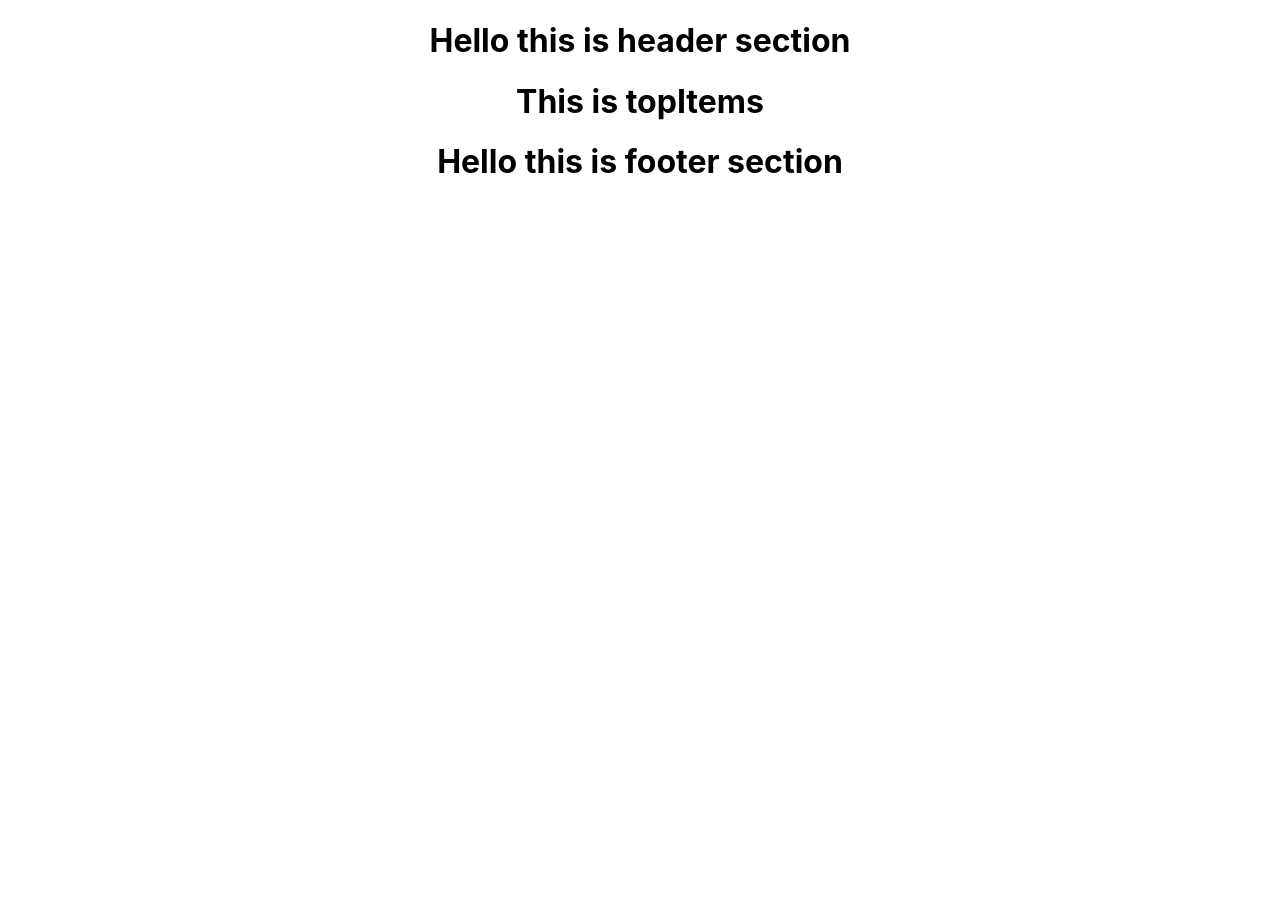
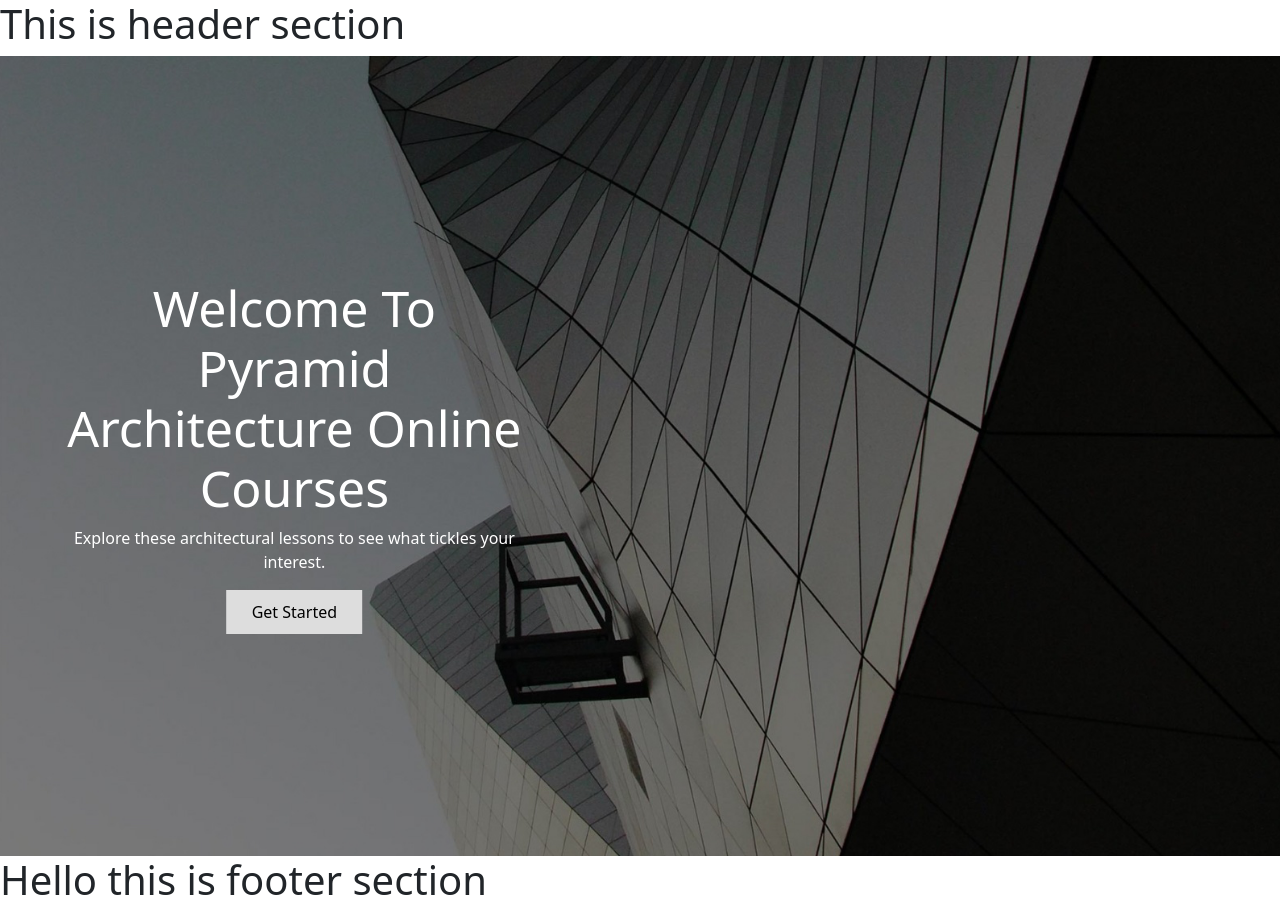
Before and after one commit to bakhtiar-abid/pyramid-architecture-react, a React (Create React App) app: page / in a window 1280 px wide. Before the commit the page ends 800 px from the top, so only its background shows below. Built offline with nearby package versions, Linux system fonts and the light colour scheme.

Commit message:
Top-Banner Section Added

```diff
--- a/src/App.js
+++ b/src/App.js
@@ -1,4 +1,3 @@
-import logo from "./logo.svg";
 import "./App.css";
 import { BrowserRouter as Router, Switch, Route, Link } from "react-router-dom";
 import Header from "./Components/Header/Header";
@@ -8,21 +7,25 @@ import Services from "./Components/Services/Services";
 import About from "./Components/About/About";
 import Cart from "./Components/Cart/Cart";
 import NotFound from "./Components/NotFound/NotFound";
+import { createContext } from "react";
+
+export const ServiceContext = createContext("services");
 
 function App() {
    return (
-      <div className="App">
+      <ServiceContext.Provider>
+         <div>
             <Router>
                <Header></Header>
                <Switch>
                   <Route exact path="/home">
                      <Home></Home>
                   </Route>
+                  <Route exact path="/services">
+                     <Services></Services>
+                  </Route>
                   <Route exact path="/about">
                      <About></About>
-               </Route>
-               <Route exact path="/services">
-                  <Services></Services>
                   </Route>
                   <Route exact path="/cart">
                      <Cart></Cart>
@@ -37,6 +40,7 @@ function App() {
                <Footer></Footer>
             </Router>
          </div>
+      </ServiceContext.Provider>
    );
 }
 
--- a/src/Components/Header/Header.js
+++ b/src/Components/Header/Header.js
@@ -1,9 +1,10 @@
 import React from "react";
+import "./Header.css";
 
 const Header = () => {
    return (
       <div>
-         <h1>Hello this is header section</h1>
+         <h1>This is header section</h1>
       </div>
    );
 };
--- a/src/Components/Home/Home.js
+++ b/src/Components/Home/Home.js
@@ -1,4 +1,5 @@
 import React from "react";
+import Header from "../Header/Header";
 import Services from "../Services/Services";
 import TopItems from "../TopItems/TopItems";
 
--- a/src/Components/TopItems/TopItems.css
+++ b/src/Components/TopItems/TopItems.css
@@ -0,0 +1,50 @@
+/* /* Google Fonts */
+@import url("https://fonts.googleapis.com/css2?family=Poppins:wght@400;700&display=swap");
+
+body {
+   font-family: "Poppins", sans-serif;
+   margin: 0;
+}
+.hero-image {
+   background-image: url("../../images/001.jpg");
+   height: 100vh;
+   background-position: center;
+   background-repeat: no-repeat;
+   background-size: cover;
+   position: relative;
+}
+
+.hero-text {
+   text-align: center;
+   position: absolute;
+   top: 50%;
+   right: 35%;
+   left: 23%;
+   transform: translate(-50%, -50%);
+   color: white;
+   /* background-color: rgba(71, 71, 71, 0.644); */
+   padding: 30px;
+}
+
+.hero-text button {
+   border: none;
+   outline: 0;
+   display: inline-block;
+   padding: 10px 25px;
+   color: black;
+   background-color: #ddd;
+   text-align: center;
+   cursor: pointer;
+}
+
+.hero-text button:hover {
+   background-color: #555;
+   color: white;
+}
+
+.header-button {
+   color: rgb(0, 89, 141) !important;
+}
+.header-button:hover {
+   color: white !important;
+}
--- a/src/Components/TopItems/TopItems.js
+++ b/src/Components/TopItems/TopItems.js
@@ -1,11 +1,32 @@
 import React from "react";
+import "./TopItems.css";
 
 const TopItems = () => {
    return (
       <div>
-         <h1>This is topItems</h1>
+         <div className="hero-image">
+            <div className="hero-text">
+               <h1 style={{ fontSize: "50px" }}>
+                  Welcome To Pyramid Architecture Online Courses
+               </h1>
+               <p>
+                  Explore these architectural lessons to see what tickles your
+                  interest.
+               </p>
+               <button>Get Started</button>
+            </div>
+         </div>
       </div>
    );
 };
 
 export default TopItems;
+
+/* {
+   /* <div className="hero-image">
+            <div className="hero-text">
+               <h1 style={{ fontSize: "50px" }}>I am John Doe</h1>
+               <p>And I'm a Photographer</p>
+               <button>Hire me</button>
+            </div>
+         </div> */
--- a/src/fakeData.js
+++ b/src/fakeData.js
@@ -0,0 +1 @@
+const data = [{}];
```
Also changed, not shown: src/Components/NavBar/Navbar.js (added, +7 -0 lines), src/index.js (+10 -10 lines), src/Components/TopItems/banner-bg.jpeg (added), src/images/001.jpg (added). Lines whose indentation alone changed are shown as unchanged.
